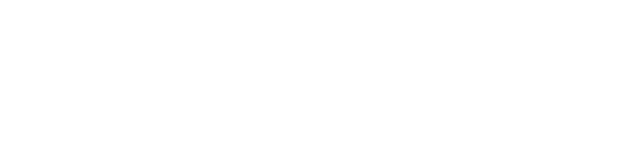
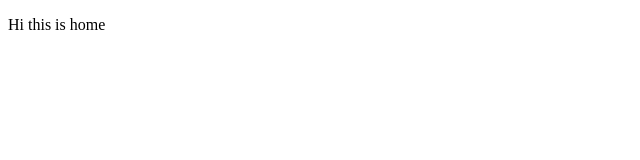
Before and after one commit to RahulMirji/Node-JS-Backend, a website: page Airbnb/views/home.html in a window 1280 px wide. Shown: the whole page, without its empty margins (0-640 px from the left). Drawn offline with Linux system fonts and the light colour scheme.

Commit message:
html updated

```diff
--- a/Airbnb/views/home.html
+++ b/Airbnb/views/home.html
@@ -4,8 +4,9 @@
   <meta charset="UTF-8">
   <meta name="viewport" content="width=device-width, initial-scale=1.0">
   <title>Document</title>
+
 </head>
 <body>
-
+  <p> Hi this is home </p>
 </body>
 </html>
```
